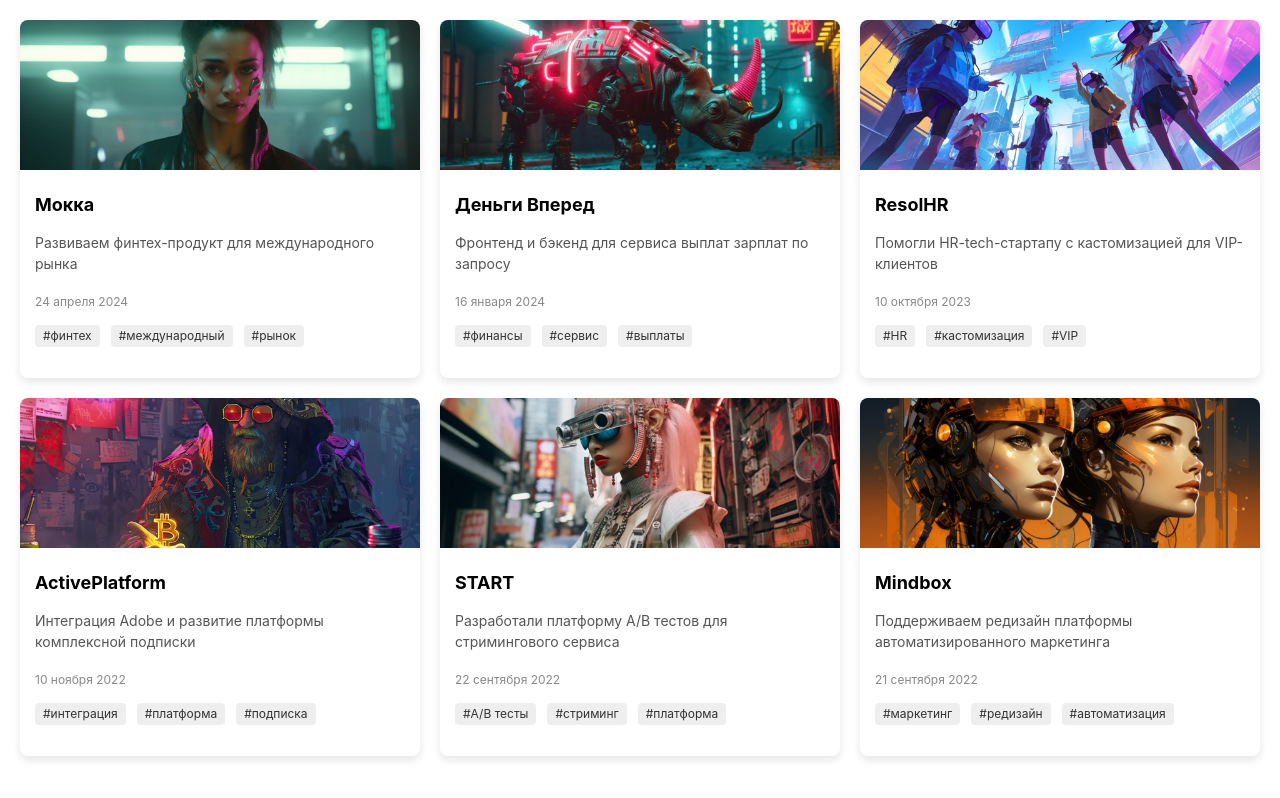
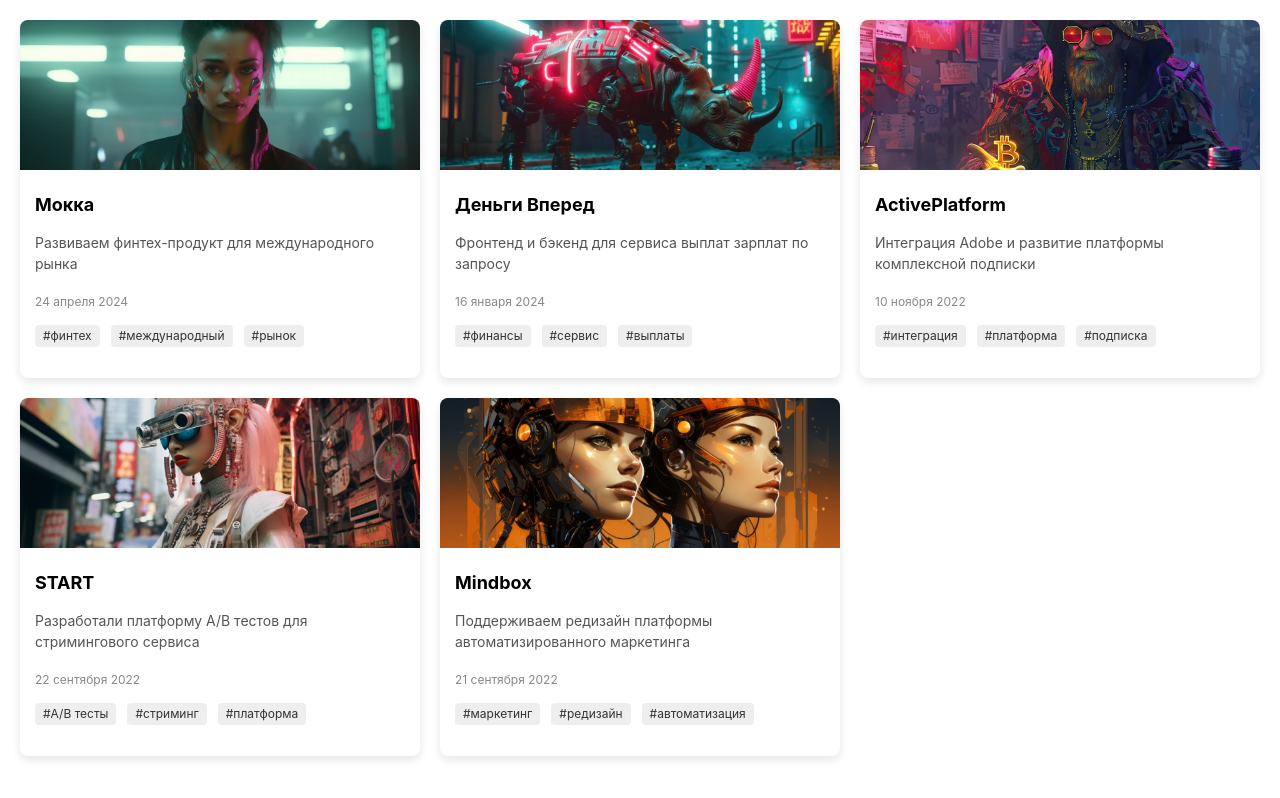
Before and after one commit to SofiaKubo/react-training, a React (Vite) app in the folder Working with Props/: page / in a window 1280 px wide. Built offline with nearby package versions, Linux system fonts and the light colour scheme.

Commit message:
feat(card): hide archived products

```diff
--- a/Working with Props/src/App.jsx
+++ b/Working with Props/src/App.jsx
@@ -63,20 +63,21 @@ export default function CardContainer() {
   );
 }
 
-function Card(props) {
+function Card({ productObj }) {
+  if (productObj.archived) return null;
   return (
     <article className="card">
       <img
         className="card-image"
-        src={props.productObj.imageUrl}
-        alt={props.productObj.title}
+        src={productObj.imageUrl}
+        alt={productObj.title}
       />
       <div className="card-content">
-        <h3 className="card-title">{props.productObj.title}</h3>
-        <p className="card-description">{props.productObj.description}</p>
-        <time className="card-date">{props.productObj.date}</time>
+        <h3 className="card-title">{productObj.title}</h3>
+        <p className="card-description">{productObj.description}</p>
+        <time className="card-date">{productObj.date}</time>
         <ul className="card-tags">
-          {props.productObj.tags.map((tag) => (
+          {productObj.tags.map((tag) => (
             <li key={tag}>
               <CardTag text={tag} />
             </li>
```
